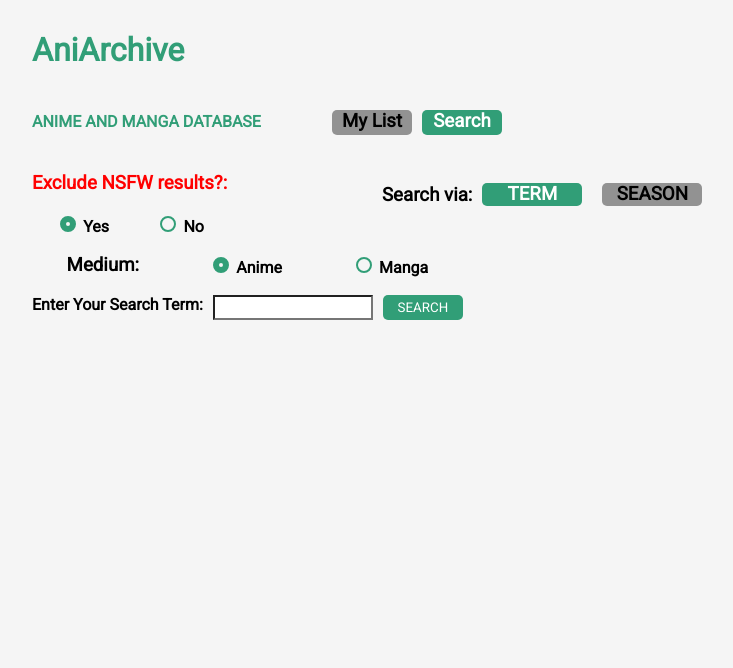
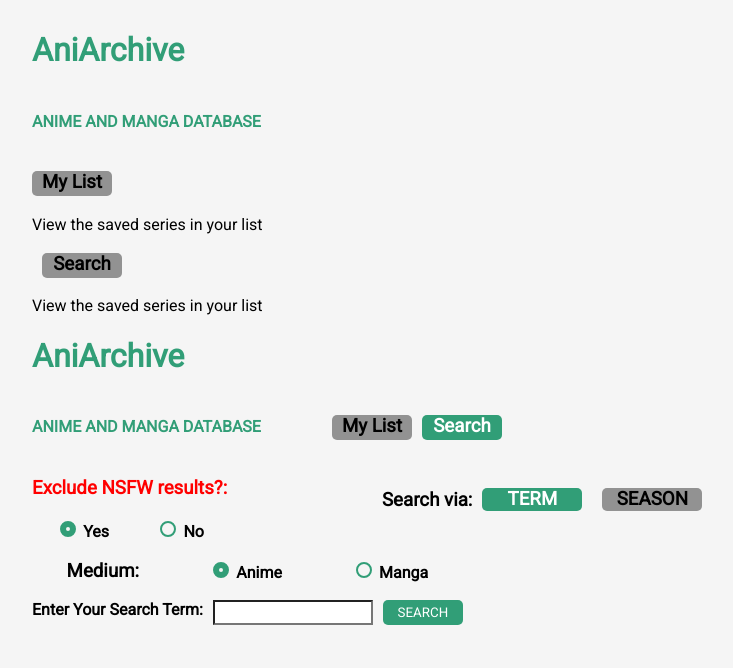
Before and after one commit to vkalinkin/AniArchive, a website: page index.html in a window 1280 px wide. Shown: the whole page, without its empty margins (118-851 px from the left). Drawn offline with Linux system fonts and the light colour scheme.

Commit message:
preliminary html skeleton for splash page made

```diff
--- a/index.html
+++ b/index.html
@@ -19,11 +19,42 @@
   </header>
   <main>
     <div class="container">
+
+      <div class="splash">
+
         <div class="teal">
           <h1>AniArchive</h1>
         </div>
-      <div class = "descripAndList row">
-        <span><h4 class="descrip teal">ANIME AND MANGA DATABASE</h4></span>
+        <div class="descripAndList row">
+          <span>
+            <h4 class="descrip teal">ANIME AND MANGA DATABASE</h4>
+          </span>
+        </div>
+
+        <div>
+          <span>
+            <h3 class="myList inactive">My List</h3>
+          </span>
+          <span>View the saved series in your list</span>
+        </div>
+
+        <div>
+          <span>
+            <h3 class="goSearchBut inactive">Search</h3>
+          </span>
+          <span>View the saved series in your list</span>
+        </div>
+      </div>
+
+
+      <div class = "standardView">
+        <div class="teal">
+          <h1>AniArchive</h1>
+        </div>
+        <div class="descripAndList row">
+          <span>
+            <h4 class="descrip teal">ANIME AND MANGA DATABASE</h4>
+          </span>
 
           <span>
             <h3 class="myList inactive">My List</h3>
@@ -78,12 +109,12 @@
                 </span>
 
                 <span>
-                <input type="radio" name="pastorPres" id="latest" value="l" class = "radio" checked>
+                  <input type="radio" name="pastorPres" id="latest" value="l" class="radio" checked>
                   <label for="latest" class="radioLabel">Latest</label>
                 </span>
 
                 <span>
-                <input type="radio" name="pastorPres" id="previous" class = "radio" value="p">
+                  <input type="radio" name="pastorPres" id="previous" class="radio" value="p">
                   <label for="previous" class="radioLabel">Previous</label>
                 </span>
               </div>
@@ -173,12 +204,12 @@
                   <h3>Medium:</h3>
                 </span>
                 <span>
-                <input type="radio" name="medium" id="anime" value="a" class = "radio" checked>
+                  <input type="radio" name="medium" id="anime" value="a" class="radio" checked>
                   <label for="anime" class="radioLabel">Anime</label>
                 </span>
 
                 <span>
-                <input type="radio" name="medium" id="manga" class = "radio" value="m">
+                  <input type="radio" name="medium" id="manga" class="radio" value="m">
                   <label for="manga" class="radioLabel">Manga</label>
                 </span>
               </div>
@@ -198,7 +229,7 @@
         <div class="row resultsTitle teal">
         </div>
 
-      <div class = "row resultsList">
+        <div class="row resultsList">
         </div>
         </div>
 
@@ -206,6 +237,9 @@
           <div class="modalContent">
           </div>
         </div>
+      </div>
+
+
 
   </main>
 
```
Lines whose indentation alone changed are shown as unchanged.
